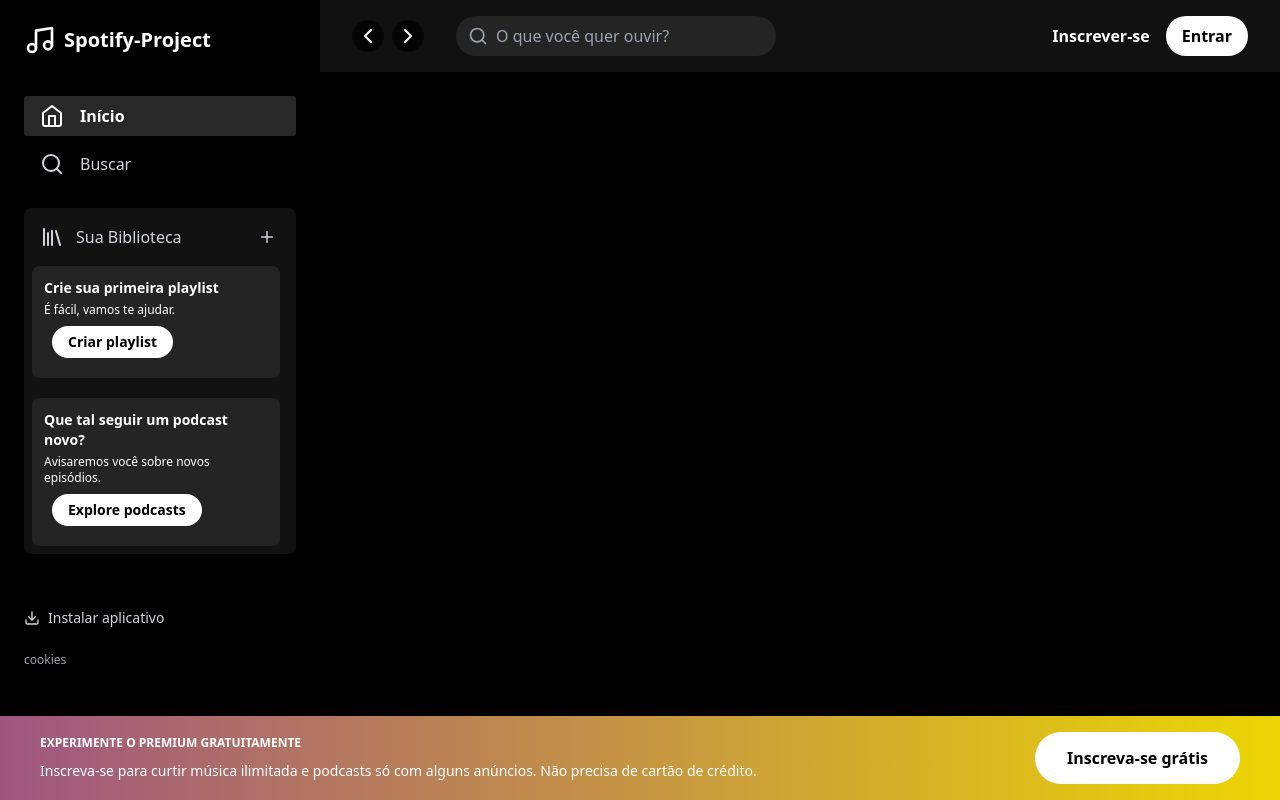
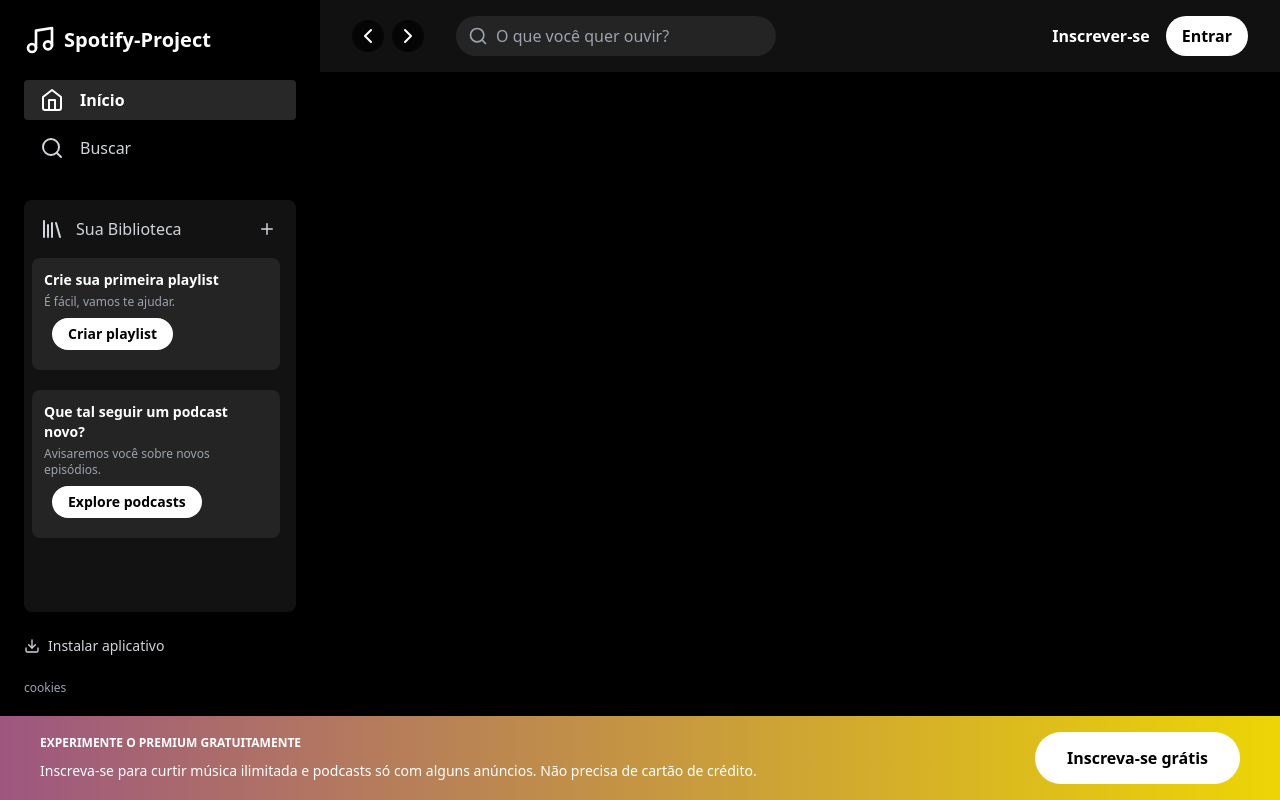
Before and after one commit to Aninha1105/projeto-spotify, a React (Vite) app: page / in a window 1280 px wide. Built offline with nearby package versions, Linux system fonts and the light colour scheme.

Commit message:
:recycle: refatoração do Sidebar.tsx

```diff
--- a/src/components/Sidebar.tsx
+++ b/src/components/Sidebar.tsx
@@ -18,14 +18,14 @@
 
 const Sidebar: React.FC = () => {
   return (
-    <div className="bg-black w-80 flex flex-col h-full">
+    <div className="bg-black w-80 flex flex-col h-[calc(100vh-80px)]">
       <div className="p-6">
-        <div className="flex items-center gap-2 text-white mb-10">
+        <div className="flex items-center gap-2 text-white mb-6">
           <Music size={32} />
           <span className="text-xl font-bold">Spotify-Project</span>
         </div>
 
-        <nav className="mb-6">
+        <nav className="mb-2"> {/* Reduzimos de mb-6 para mb-2 */}
           <ul className="space-y-2">
             <li>
               <a href="#" className="text-white flex items-center gap-4 py-2 px-4 rounded bg-[#282828] font-bold transition-colors">
@@ -41,37 +41,35 @@
             </li>
           </ul>
         </nav>
+      </div>
 
-        <div className="mt-auto bg-[#121212] rounded-lg p-2">
+      {/* Biblioteca ajustada para subir um pouco */}
+      <div className="flex-1 overflow-y-auto px-6">
+        <div className="bg-[#121212] rounded-lg p-2 h-full flex flex-col">
           <div className="flex items-center justify-between p-2">
             <a href="#" className="text-gray-300 hover:text-white flex items-center gap-3 transition-colors">
               <Library size={24} />
               <span className="font-medium">Sua Biblioteca</span>
             </a>
-            <div className="flex gap-2">
             <button className="text-gray-300 hover:text-white rounded-full p-1 hover:bg-[#282828]">
               <Plus size={18} />
             </button>
           </div>
-          </div>
 
-          <div className="mt-2 space-y-5 justify-between pr-2">
-            <div className="bg-[#242424] rounded-lg p-3 items-start gap-4">
-              <div>
+          <div className="mt-2 space-y-5 justify-between pr-2 flex-1">
+            <div className="bg-[#242424] rounded-lg p-3">
               <h4 className="font-bold text-sm">Crie sua primeira playlist</h4>
-                <p className="text-white-400 text-xs mt-1">É fácil, vamos te ajudar.</p>
+              <p className="text-gray-400 text-xs mt-1">É fácil, vamos te ajudar.</p>
               <div className="p-2">
                 <button className="bg-white text-sm text-black font-bold py-1.5 px-4 rounded-full hover:scale-105 transition-transform">
                   Criar playlist
                 </button>
               </div>
             </div>
-            </div>
 
-            <div className="bg-[#242424] rounded-lg p-3 flex items-start gap-4">
-              <div>
+            <div className="bg-[#242424] rounded-lg p-3">
               <h4 className="font-bold text-sm">Que tal seguir um podcast novo?</h4>
-                <p className="text-white-400 text-xs mt-1">Avisaremos você sobre novos episódios.</p>
+              <p className="text-gray-400 text-xs mt-1">Avisaremos você sobre novos episódios.</p>
               <div className="p-2">
                 <button className="bg-white text-sm text-black font-bold py-1.5 px-4 rounded-full hover:scale-105 transition-transform">
                   Explore podcasts
@@ -79,17 +77,16 @@
               </div>
             </div>
           </div>
-
-          </div>
         </div>
       </div>
 
-      <div className="mt-auto p-6">
+      {/* Instalar aplicativo e Cookies antes do rodapé */}
+      <div className="p-6">
         <a href="#" className="text-gray-300 hover:text-white flex items-center gap-2 text-sm mb-6">
           <Download size={16} />
           <span>Instalar aplicativo</span>
         </a>
-        <a href="#" className="text-gray-300 hover:text-white flex items-center gap-2 text-sm mb-6">
+        <a href="#" className="text-gray-300 hover:text-white flex items-center gap-2 text-sm">
           <span className="text-xs text-gray-400">cookies</span>
         </a>
       </div>
```
Lines whose indentation alone changed are shown as unchanged.
